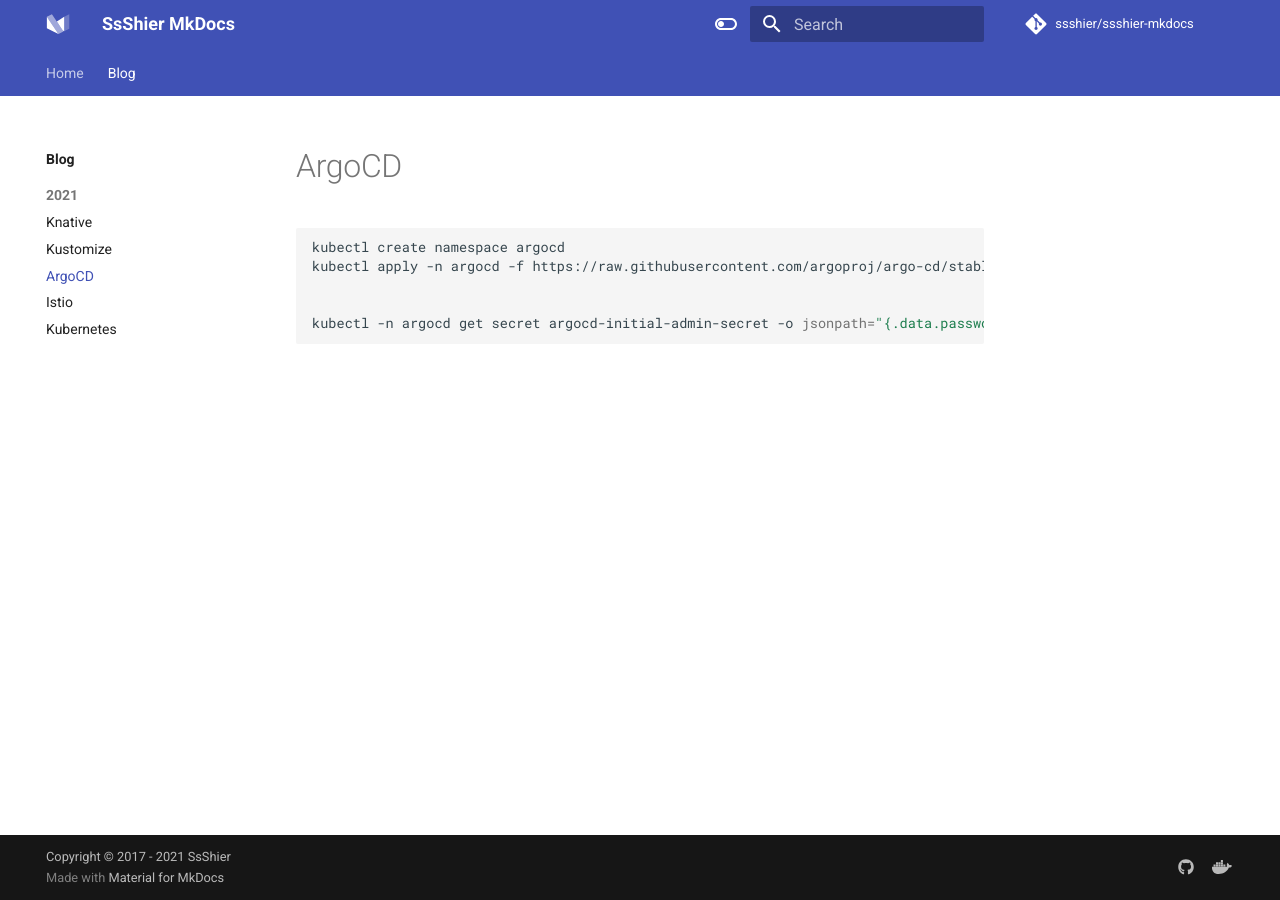
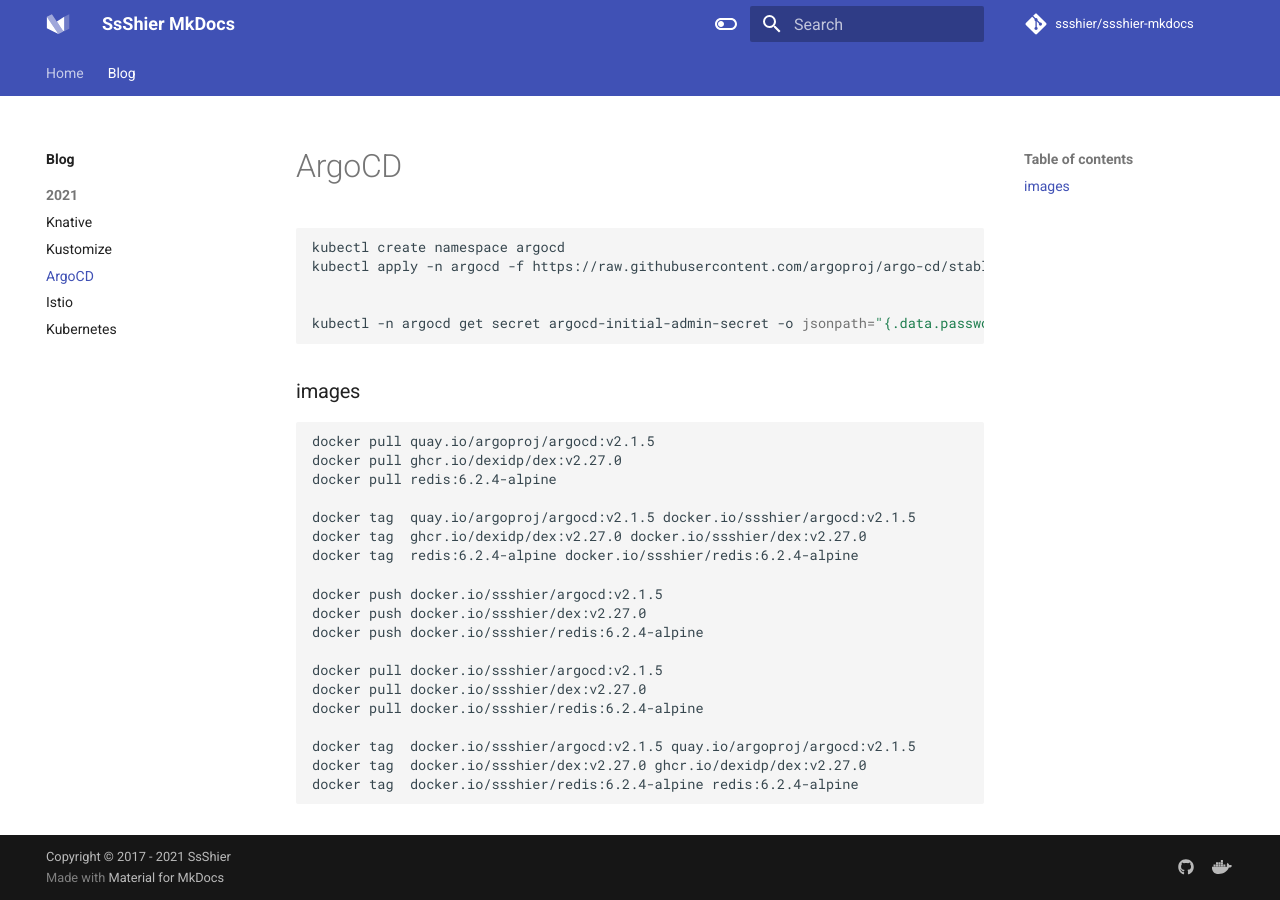
Before and after one commit to ssshier/mkdocs, an MkDocs documentation site: the page built from docs/blog/2021/ArgoCD.md, in a window 1280 px wide. Built offline with MkDocs 1.6.1 and Material for MkDocs 9.7.7, drawn with Linux system fonts in a browser that asks for light colours; comment, search, counter and statistics services are not loaded.

Commit message:
Update blog

````diff
--- a/docs/blog/2021/ArgoCD.md
+++ b/docs/blog/2021/ArgoCD.md
@@ -7,3 +7,27 @@
 
 kubectl -n argocd get secret argocd-initial-admin-secret -o jsonpath="{.data.password}" | base64 -d && echo
 ```
+
+### images
+
+```
+docker pull quay.io/argoproj/argocd:v2.1.5
+docker pull ghcr.io/dexidp/dex:v2.27.0
+docker pull redis:6.2.4-alpine
+
+docker tag  quay.io/argoproj/argocd:v2.1.5 docker.io/ssshier/argocd:v2.1.5
+docker tag  ghcr.io/dexidp/dex:v2.27.0 docker.io/ssshier/dex:v2.27.0
+docker tag  redis:6.2.4-alpine docker.io/ssshier/redis:6.2.4-alpine
+
+docker push docker.io/ssshier/argocd:v2.1.5
+docker push docker.io/ssshier/dex:v2.27.0
+docker push docker.io/ssshier/redis:6.2.4-alpine
+
+docker pull docker.io/ssshier/argocd:v2.1.5
+docker pull docker.io/ssshier/dex:v2.27.0
+docker pull docker.io/ssshier/redis:6.2.4-alpine
+
+docker tag  docker.io/ssshier/argocd:v2.1.5 quay.io/argoproj/argocd:v2.1.5
+docker tag  docker.io/ssshier/dex:v2.27.0 ghcr.io/dexidp/dex:v2.27.0
+docker tag  docker.io/ssshier/redis:6.2.4-alpine redis:6.2.4-alpine
+```
````
Also changed, not shown: docs/blog/2021/Istio.md (+2 -0 lines).
